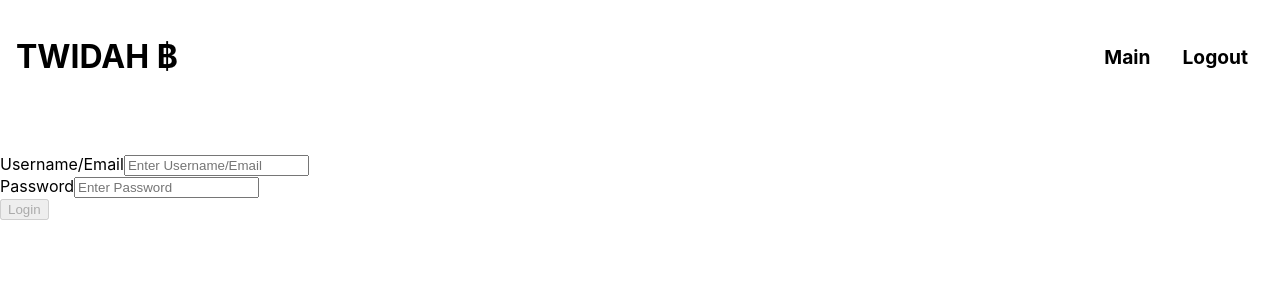
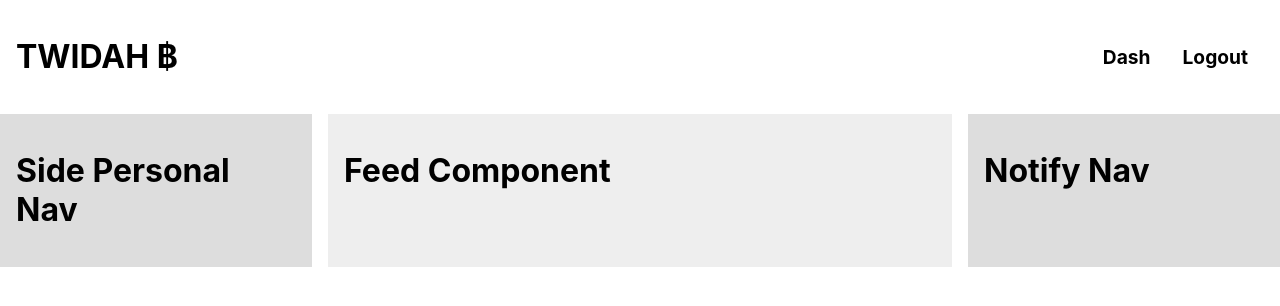
Before and after one commit to twidah/twidah-frontend, a React (Create React App) app: page /login in a window 1280 px wide. Before the commit this address led to /login. Shown: the top 306 px of the page. Built offline with nearby package versions, Linux system fonts and the light colour scheme; sample sign-in values are in the browser's storage.

Commit message:
Added a public auth check so that a user that is logged in cannot fetch public routes anymore like signin or register

```diff
--- a/src/App.js
+++ b/src/App.js
@@ -6,7 +6,7 @@ import Header from "./comps/Header";
 import Logout from "./comps/logout/Logout";
 import { Dash } from "./comps/dash/Dash";
 import { Route, Routes } from "react-router-dom";
-import { RequireAuth } from "./comps/RequireAuth";
+import { RequireAuth, PublicAuth } from "./comps/Auth";
 
 function App() {
   const [logged, setLogged] = useState(false);
@@ -30,8 +30,22 @@ function App() {
             </RequireAuth>
           }
         />
-        <Route path="/signup" element={<SignUp setLogged={setLogged} />} />
-        <Route path="/login" element={<LoginForm setLogged={setLogged} />} />
+        <Route
+          path="/signup"
+          element={
+            <PublicAuth redirectTo="/">
+              <SignUp setLogged={setLogged} />
+            </PublicAuth>
+          }
+        />
+        <Route
+          path="/login"
+          element={
+            <PublicAuth redirectTo="/">
+              <LoginForm setLogged={setLogged} />
+            </PublicAuth>
+          }
+        />
         <Route
           path="/logout"
           element={
--- a/src/comps/RequireAuth.js
+++ b/src/comps/Auth.js
@@ -1,4 +1,9 @@
 import { Navigate } from "react-router-dom";
+
+export const PublicAuth = ({ children, redirectTo }) => {
+  const token = localStorage.getItem("token");
+  return !token ? children : <Navigate to={redirectTo} />;
+};
 
 export const RequireAuth = ({ children, redirectTo }) => {
   const token = localStorage.getItem("token");
--- a/src/comps/Header.js
+++ b/src/comps/Header.js
@@ -20,7 +20,7 @@ const Header = ({ logged }) => {
         {logged && (
           <>
             <li>
-              <Link to="/">Main</Link>
+              <Link to="/">Dash</Link>
             </li>
             <li>
               <Link to="/logout">Logout</Link>
```
